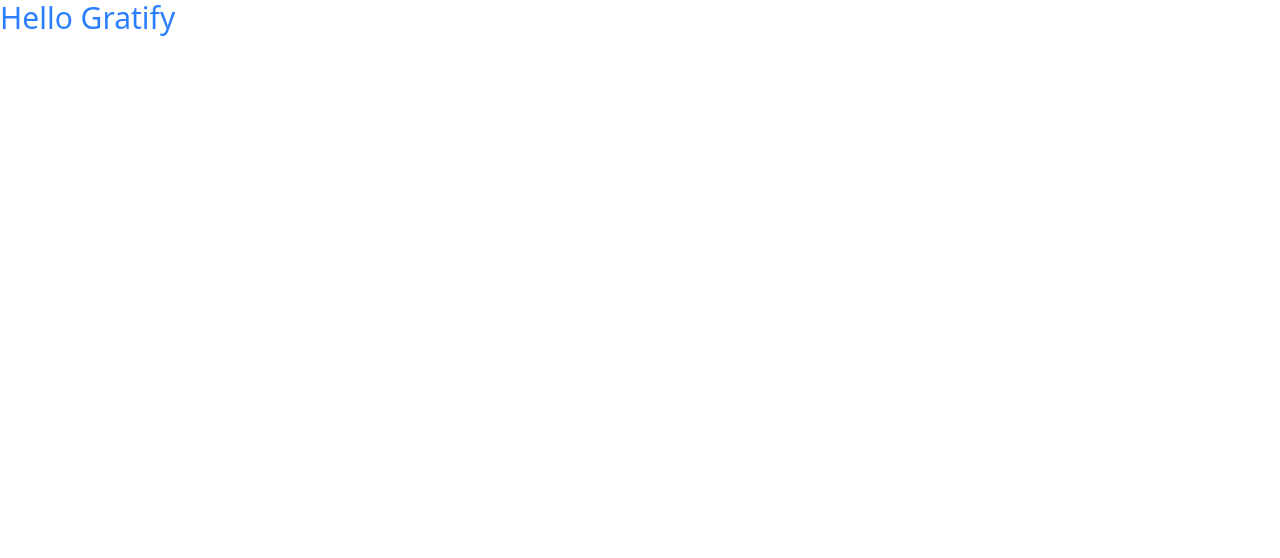
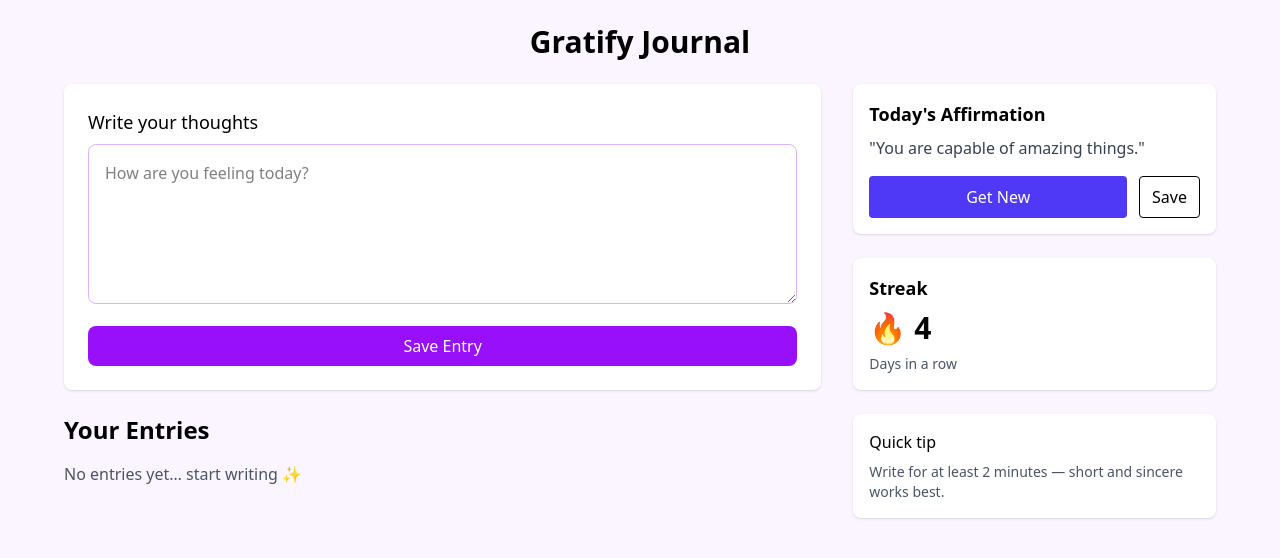
Before and after one commit to Error404notf/gratify-journal, a React (Vite) app: page /journal in a window 1280 px wide. Shown: the top 558 px of the page. Built offline with nearby package versions, Linux system fonts and the light colour scheme.

Commit message:
Week 3 progress: journal page, affirmations page, routing, timestamps

```diff
--- a/package.json
+++ b/package.json
@@ -11,8 +11,10 @@
   },
   "dependencies": {
     "@tailwindcss/vite": "^4.1.17",
+    "dom": "^0.0.3",
     "react": "^19.2.0",
     "react-dom": "^19.2.0",
+    "react-router": "^7.10.1",
     "tailwindcss": "^4.1.17"
   },
   "devDependencies": {
--- a/src/App.jsx
+++ b/src/App.jsx
@@ -1,43 +1,16 @@
-// import { useState } from 'react'
-// import reactLogo from './assets/react.svg'
-// import viteLogo from '/vite.svg'
-// import './App.css'
-
-// function App() {
-//   const [count, setCount] = useState(0)
-
-//   return (
-//     <>
-//       <div>
-//         <a href="https://vite.dev" target="_blank">
-//           <img src={viteLogo} className="logo" alt="Vite logo" />
-//         </a>
-//         <a href="https://react.dev" target="_blank">
-//           <img src={reactLogo} className="logo react" alt="React logo" />
-//         </a>
-//       </div>
-//       <h1 >Vite + React</h1>
-//       <div className="card">
-//         <button onClick={() => setCount((count) => count + 1)}>
-//           count is {count}
-//         </button>
-//         <p>
-//           Edit <code>src/App.jsx</code> and save to test HMR
-//         </p>
-//       </div>
-//       <p className="read-the-docs">
-//         Click on the Vite and React logos to learn more
-//       </p>
-//     </>
-//   )
-// }
-
-// export default App
-function App(){
-  return(
-    <div>
-      <h1 className="text-3xl text-blue-500">Hello Gratify</h1>
-    </div>
-  )
+import { BrowserRouter as Router, Routes, Route  } from "react-router"
+import LandingPage from "./pages/LandingPage"
+import JournalPage from "./pages/JournalPage"
+import AffirmationsPage from "./pages/AffirmationsPage"
+function App() {
+  return (
+    <Router>
+      <Routes>
+        <Route path="/" element={<LandingPage />} />
+        <Route path="/journal" element={<JournalPage />} />
+        <Route path="/affirmations" element={<AffirmationsPage />} />
+      </Routes>
+    </Router>
+  );
 }
 export default App
--- /dev/null
+++ b/src/pages/AffirmationsPage.jsx
@@ -0,0 +1,15 @@
+function AffirmationsPage() {
+  return (
+    <div className="p-6">
+      <h1 className="text-3xl font-bold text-center mt-10">
+        Daily Affirmations
+      </h1>
+
+      <p className="text-center text-gray-600 mt-4">
+        Your daily dose of positivity and encouragement.
+      </p>
+    </div>
+  );
+}
+
+export default AffirmationsPage;
--- a/src/pages/JournalPage.jsx
+++ b/src/pages/JournalPage.jsx
@@ -1,12 +1,108 @@
+import { useState, useEffect } from "react";
+
 function JournalPage() {
+  const [entry, setEntry] = useState("");
+  const [entries, setEntries] = useState([]);
+
+  useEffect(() => {
+    const stored = JSON.parse(localStorage.getItem("journalEntries")) || [];
+    setEntries(stored);
+  }, []);
+
+  const handleSave = () => {
+    if (!entry.trim()) return;
+
+    const newEntries = [...entries, { text: entry, date: new Date().toISOString() }];
+
+    setEntries(newEntries);
+    localStorage.setItem("journalEntries", JSON.stringify(newEntries));
+
+    setEntry("");
+    alert("Entry saved! 💜");
+  };
+
   return (
-    <div className="p-6">
-      <h1 className="text-3xl font-bold text-center mt-10">
-        Gratitude Journal
-      </h1>
-      <p className="text-center text-gray-600 mt-4">
-        Start writing your daily gratitude entries here.
-      </p>
+    <div className="min-h-screen bg-purple-50 p-6">
+      <h1 className="text-3xl font-bold text-center mb-6">Gratify Journal</h1>
+
+      {/* Responsive grid: main content (2 cols) + sidebar (1 col) */}
+      <div className="max-w-6xl mx-auto grid grid-cols-1 md:grid-cols-3 gap-8">
+        {/* Main column: spans 2 on md+ */}
+        <main className="md:col-span-2">
+          {/* Entry form */}
+          <section className="bg-white p-6 rounded-lg shadow mb-6">
+            <label className="block mb-2 text-lg font-medium">Write your thoughts</label>
+
+            <textarea
+              className="w-full h-40 p-4 rounded-lg border border-purple-300 focus:outline-none focus:ring-2 focus:ring-purple-500"
+              placeholder="How are you feeling today?"
+              value={entry}
+              onChange={(e) => setEntry(e.target.value)}
+            ></textarea>
+
+            <button
+              onClick={handleSave}
+              className="mt-4 w-full bg-purple-600 text-white py-2 rounded-lg hover:bg-purple-700 transition"
+            >
+              Save Entry
+            </button>
+          </section>
+
+
+          <section className="mb-6">
+            <h2 className="text-2xl font-semibold mb-4">Your Entries</h2>
+
+            {entries.length === 0 ? (
+              <p className="text-gray-600">No entries yet… start writing ✨</p>
+            ) : (
+              <ul className="space-y-4">
+                {entries
+                  .slice() // copy
+                  .reverse() // show newest first
+                  .map((item, index) => (
+                    <li
+                      key={index}
+                      className="p-4 bg-white shadow rounded-lg border border-purple-200"
+                    >
+                      <div className="text-gray-800 whitespace-pre-wrap">{item.text}</div>
+                      <div className="text-xs text-gray-500 mt-2">
+                        {new Date(item.date).toLocaleString()}
+                      </div>
+                    </li>
+                  ))}
+              </ul>
+            )}
+          </section>
+        </main>
+
+
+        <aside className="space-y-6">
+
+          <div className="bg-white p-4 rounded-lg shadow">
+            <h3 className="text-lg font-semibold mb-2">Today&apos;s Affirmation</h3>
+            <p className="text-gray-700">"You are capable of amazing things."</p>
+            <div className="mt-4 flex gap-3">
+              <button className="flex-1 bg-indigo-600 text-white py-2 rounded hover:bg-indigo-700 transition">
+                Get New
+              </button>
+              <button className="px-3 py-2 border rounded">Save</button>
+            </div>
+          </div>
+
+
+          <div className="bg-white p-4 rounded-lg shadow">
+            <h3 className="text-lg font-semibold mb-2">Streak</h3>
+            <div className="text-3xl font-bold">🔥 4</div>
+            <p className="text-sm text-gray-600 mt-2">Days in a row</p>
+          </div>
+
+
+          <div className="bg-white p-4 rounded-lg shadow">
+            <h4 className="font-medium mb-2">Quick tip</h4>
+            <p className="text-sm text-gray-600">Write for at least 2 minutes — short and sincere works best.</p>
+          </div>
+        </aside>
+      </div>
     </div>
   );
 }
--- a/src/pages/LandingPage.jsx
+++ b/src/pages/LandingPage.jsx
@@ -1,9 +1,25 @@
+import { Link } from "react-router";
 function LandingPage() {
   return (
-    <div>
-      <h1 className="text-3xl font-bold text-center mt-10">
+    <div className="min-h-screen flex flex-col items-center justify-center bg-purple-100">
+      <h1 className="text-4xl font-bold mb-8">
         Welcome to Gratify
       </h1>
+      <div className="flex flex-col gap-4">
+        <Link
+          to="/journal"
+          className="px-6 py-3 bg-purple-600 text-white rounded-lg text-center hover:bg-purple-700"
+        >
+          Go to Journal
+        </Link>
+
+        <Link
+          to="/affirmations"
+          className="px-6 py-3 bg-green-600 text-white rounded-lg text-center hover:bg-green-700"
+        >
+          Daily Affirmations
+        </Link>
+      </div>
       <p className="text-center text-gray-600 mt-4">
         Your daily space for gratitude & positive affirmations.
       </p>
```
Also changed, not shown: 1 other file (tests, documents, lock files or other folders).
